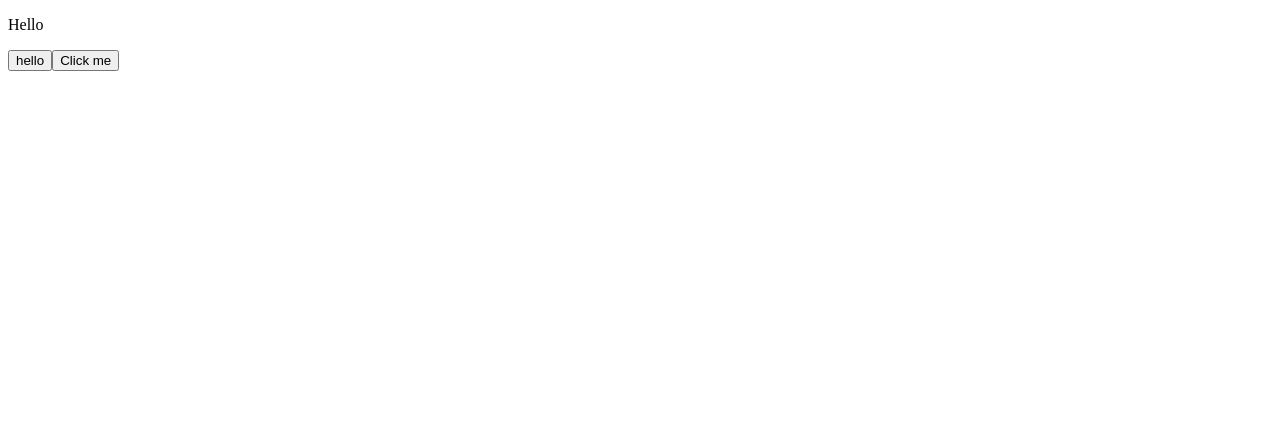
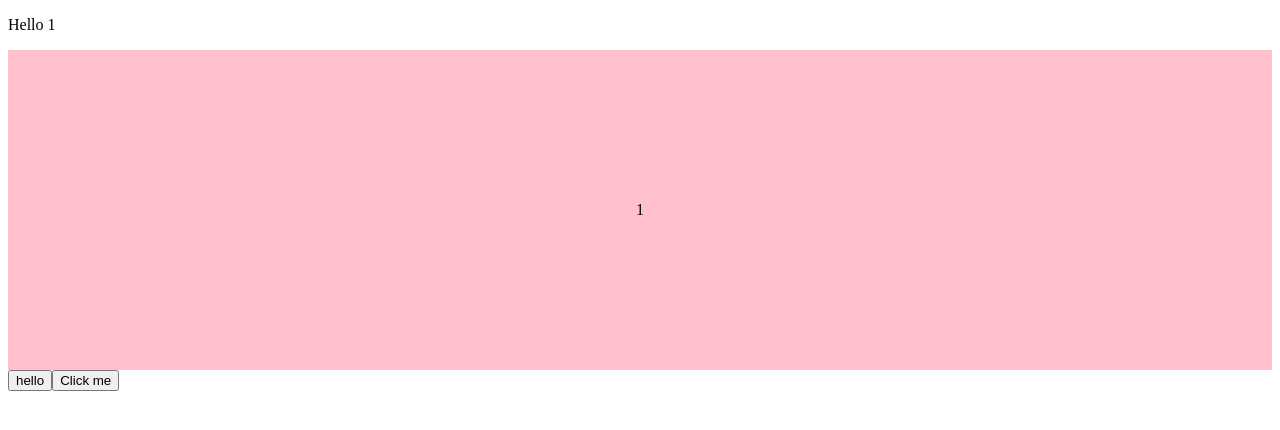
Before and after one commit to contawo/fullstack_budget_app, a plain HTML site: page tricks/trick.html in a window 1280 px wide. Drawn offline with Linux system fonts and the light colour scheme.

Commit message:
Centering the div

```diff
--- /dev/null
+++ b/tricks/trick.css
@@ -0,0 +1,10 @@
+
+
+main {
+    background-color: pink;
+    height: 20rem;
+    /* Centering a div */
+    display: flex;
+    align-items: center;
+    justify-content: center;
+}
--- a/tricks/trick.html
+++ b/tricks/trick.html
@@ -3,10 +3,14 @@
 <head>
     <meta charset="UTF-8">
     <meta name="viewport" content="width=device-width, initial-scale=1.0">
+    <link rel="stylesheet" href="./trick.css">
     <title>Document</title>
 </head>
 <body>
-    <p>Hello</p>
+    <p>Hello 1</p>
+    <main>
+        <div>1</div>
+    </main>
     <script src="./tricks.js" type="module"></script>
     <script src="./tips.js" type="module"></script>
 </body>
```
